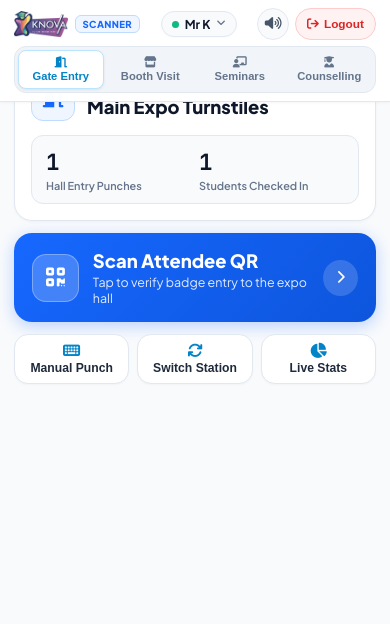
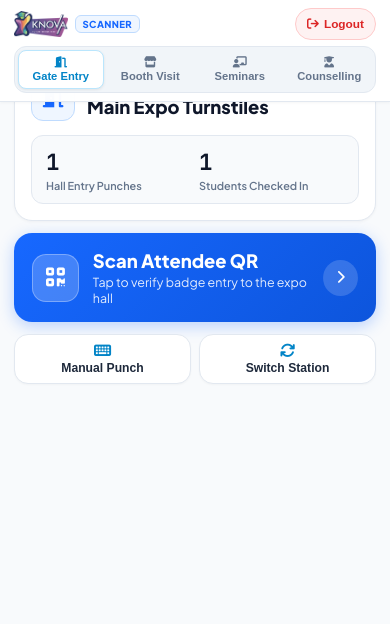
Before and after one commit to iamarjunaravind/knova, a Django app: page /scanner/ in a window 390 px wide. Shown: the top 624 px of the page. Run offline with Django 4.2, Linux system fonts and the light colour scheme; a user stored in the database is signed in; data comes from the database, SQL or seed files in the repository; data that the repository does not hold is empty; parts of the project's set-up code (start-up, migrations or seed data) failed here and were passed over; some libraries are stand-ins or nearby versions.

Commit message:
Remove header user/sound pills and Live Stats quick button from mobile scanner

```diff
--- a/templates/core/mobile_scanner.html
+++ b/templates/core/mobile_scanner.html
@@ -808,12 +808,12 @@
 
     /* QUICK ACTIONS GRID */
     .menu-quick-grid {
-      display: grid;
-      grid-template-columns: repeat(3, 1fr);
+      display: flex;
       gap: 8px;
     }
 
     .quick-action-btn {
+      flex: 1;
       height: 50px;
       background: #ffffff;
       border: 1px solid #e2e8f0;
@@ -1909,19 +1909,11 @@
         <span class="header-app-tag">SCANNER</span>
       </div>
 
-      <!-- USER CHIP / LOGOUT TRIGGER -->
-      <div class="user-pill" onclick="openUserModal()">
-        <div class="user-dot"></div>
-        <span class="user-name-title" id="userNameTitle">{{ role_info.name|default:"Gate Staff" }}</span>
-        <i class="fa-solid fa-angle-down" style="font-size: 0.65rem; color: var(--text-muted);"></i>
-      </div>
-
       <!-- HARDWARE & LOGOUT CONTROLS -->
       <div class="header-actions">
         <!-- Torch & Camera Flip: only active when inside camera scanner view -->
         <button class="icon-btn cam-action" id="btnTorch" title="Torch" onclick="toggleTorch()" style="display: none;"><i class="fa-solid fa-bolt"></i></button>
         <button class="icon-btn cam-action" id="btnFlipCam" title="Flip Camera" onclick="flipCamera()" style="display: none;"><i class="fa-solid fa-camera-rotate"></i></button>
-        <button class="icon-btn" id="btnSound" title="Sound" onclick="toggleSound()"><i class="fa-solid fa-volume-high"></i></button>
 
         <!-- EXPLICIT ONE-TAP LOGOUT BUTTON ON MENUBAR -->
         <button class="menubar-logout-btn" onclick="handleMobileLogout()" title="Log Out">
@@ -2006,10 +1998,6 @@
         <button class="quick-action-btn" id="btnSwitchStationMenu" onclick="handleStationBarClick()" {% if role_info.is_locked %}style="display: none;"{% endif %}>
           <i class="fa-solid fa-arrows-rotate"></i>
           <span>Switch Station</span>
-        </button>
-        <button class="quick-action-btn" onclick="switchAppTab('stats')">
-          <i class="fa-solid fa-chart-pie"></i>
-          <span>Live Stats</span>
         </button>
       </div>
     </section>
@@ -2605,7 +2593,8 @@ function onLoginSuccess() {
   document.getElementById('viewsWrapper').style.display = 'flex';
   document.getElementById('appBottomNav').style.display = 'flex';
 
-  document.getElementById('userNameTitle').textContent = currentUser.name || currentUser.username;
+  const userTitleEl = document.getElementById('userNameTitle');
+  if (userTitleEl) userTitleEl.textContent = currentUser.name || currentUser.username;
   currentMode = currentUser.default_mode || 'gate';
 
   const roleTabsNav = document.getElementById('roleTabsNav');
@@ -3036,8 +3025,11 @@ function playChime(freq1, freq2) {
 
 function toggleSound() {
   soundEnabled = !soundEnabled;
-  document.getElementById('btnSound').innerHTML = soundEnabled ? '<i class="fa-solid fa-volume-high"></i>' : '<i class="fa-solid fa-volume-xmark"></i>';
-  document.getElementById('btnSound').classList.toggle('muted', !soundEnabled);
+  const btn = document.getElementById('btnSound');
+  if (btn) {
+    btn.innerHTML = soundEnabled ? '<i class="fa-solid fa-volume-high"></i>' : '<i class="fa-solid fa-volume-xmark"></i>';
+    btn.classList.toggle('muted', !soundEnabled);
+  }
 }
 
 // =============================================================================
```
Also changed, not shown: mobile_app/www/index.html (+4 -15 lines), 1 other file.
